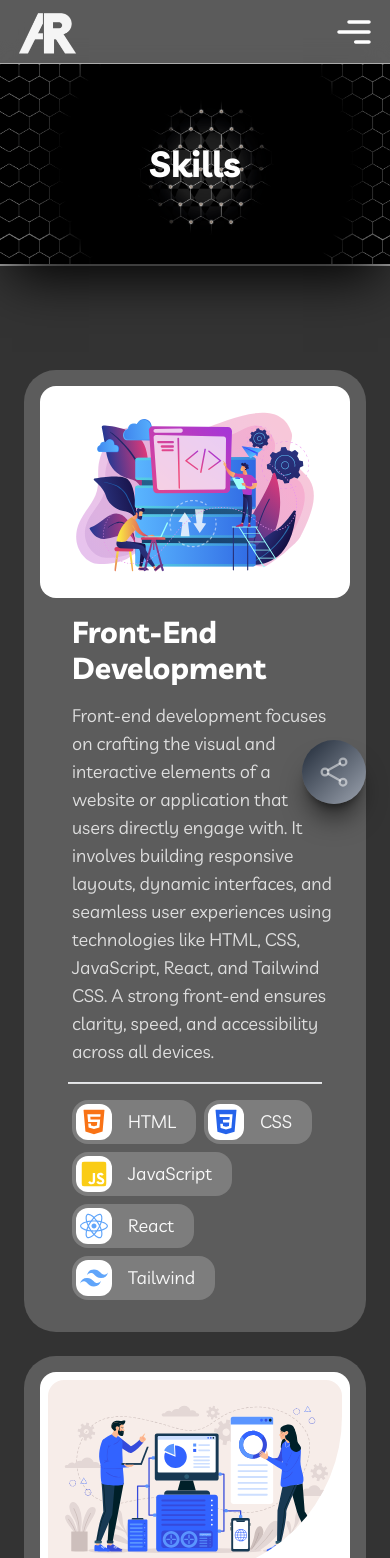
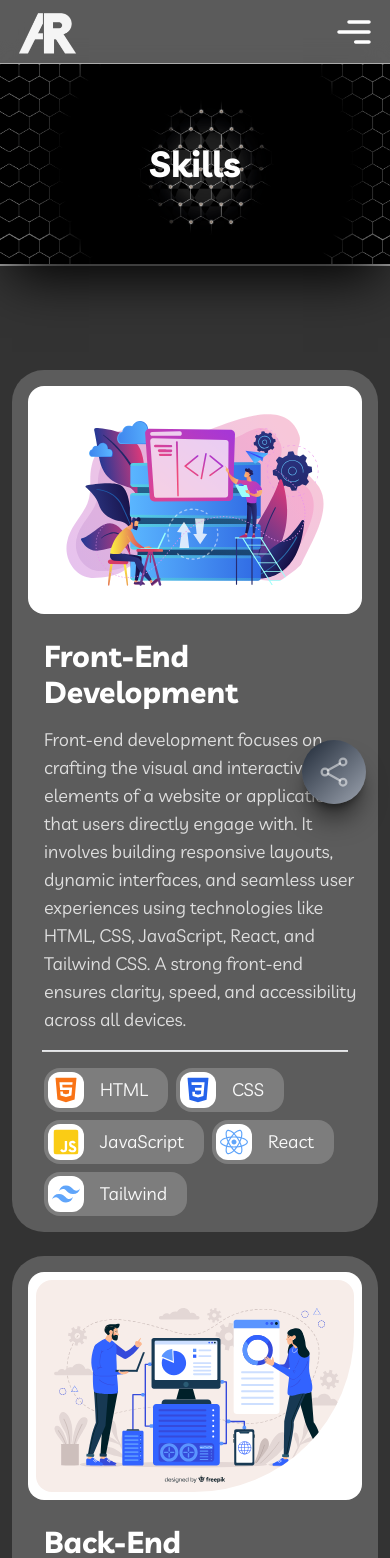
Before and after one commit to Ali-Reza-001/alireza, a React (Vite) app: page /skills in a window 390 px wide. Shown: the top 1558 px of the page. Built offline with nearby package versions, Linux system fonts and the light colour scheme.

Commit message:
instant update

```diff
--- a/src/components/Skills.jsx
+++ b/src/components/Skills.jsx
@@ -32,7 +32,7 @@ const SkillBox = ({data}) => {
       <div className="lg:w-2/5 w-full bg-white p-2 rounded-[1rem] flex items-center">
         <img src={img} alt={title} className="rounded-[1rem] rounded-br-[10rem]" />
       </div>
-      <div className="lg:w-3/5 w-full p-4">
+      <div className="lg:w-3/5 w-full lg:p-4 lg:mt-0 mt-6">
         <h1 className="text-3xl font-bold text-white pl-4">{title}</h1>
         <p className="text-lg text-white/80 pl-4 pt-4">
           {des}
@@ -114,7 +114,7 @@ const Skills = () => {
   return (
     <section className="w-full min-h-screen pt-16 bg-black/80 text-white">
       <BreadCrumb title={'Skills'}/>
-      <div className="lg:w-10/12 mx-auto w-full px-6 py-20 ">
+      <div className="lg:w-10/12 mx-auto w-full lg:px-6 px-3 py-20 ">
         {skills.map((skill, index) => <SkillBox data={skill} key={index}/>)}
       </div>
     </section>
```
